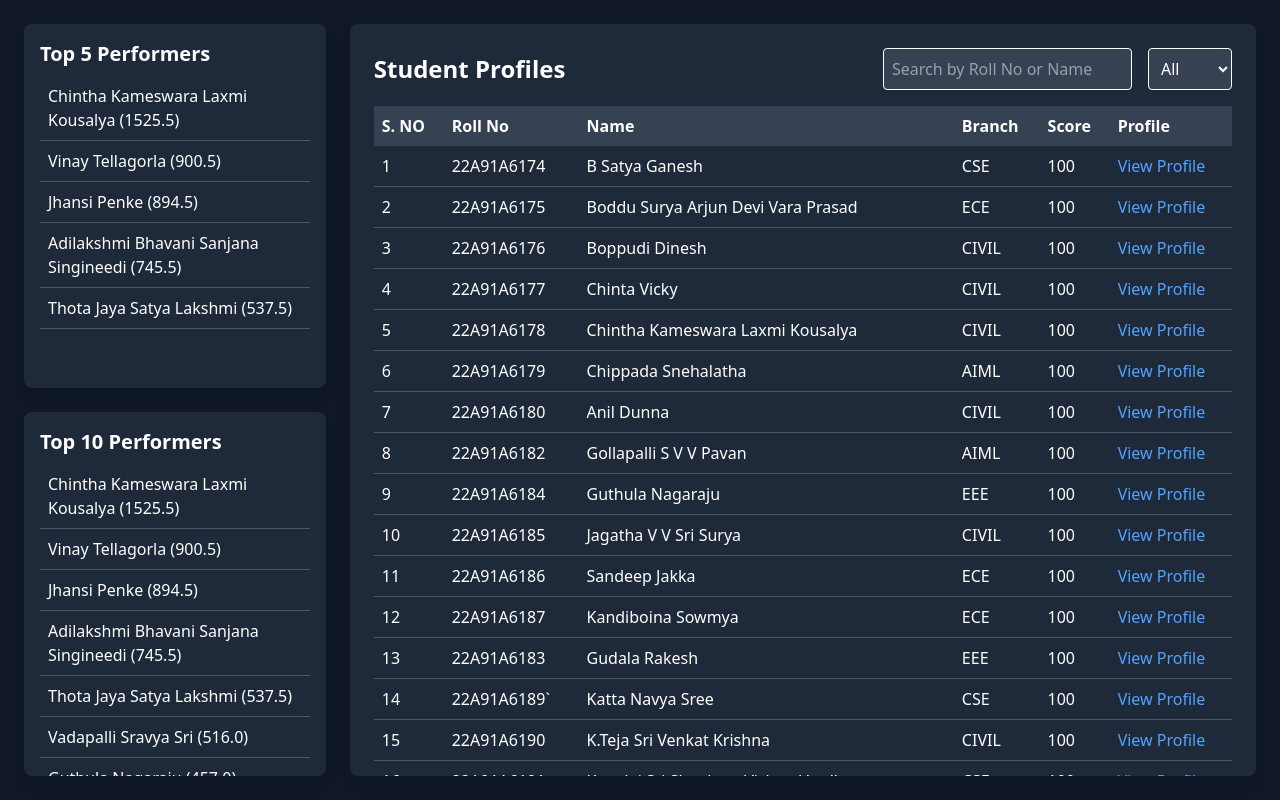
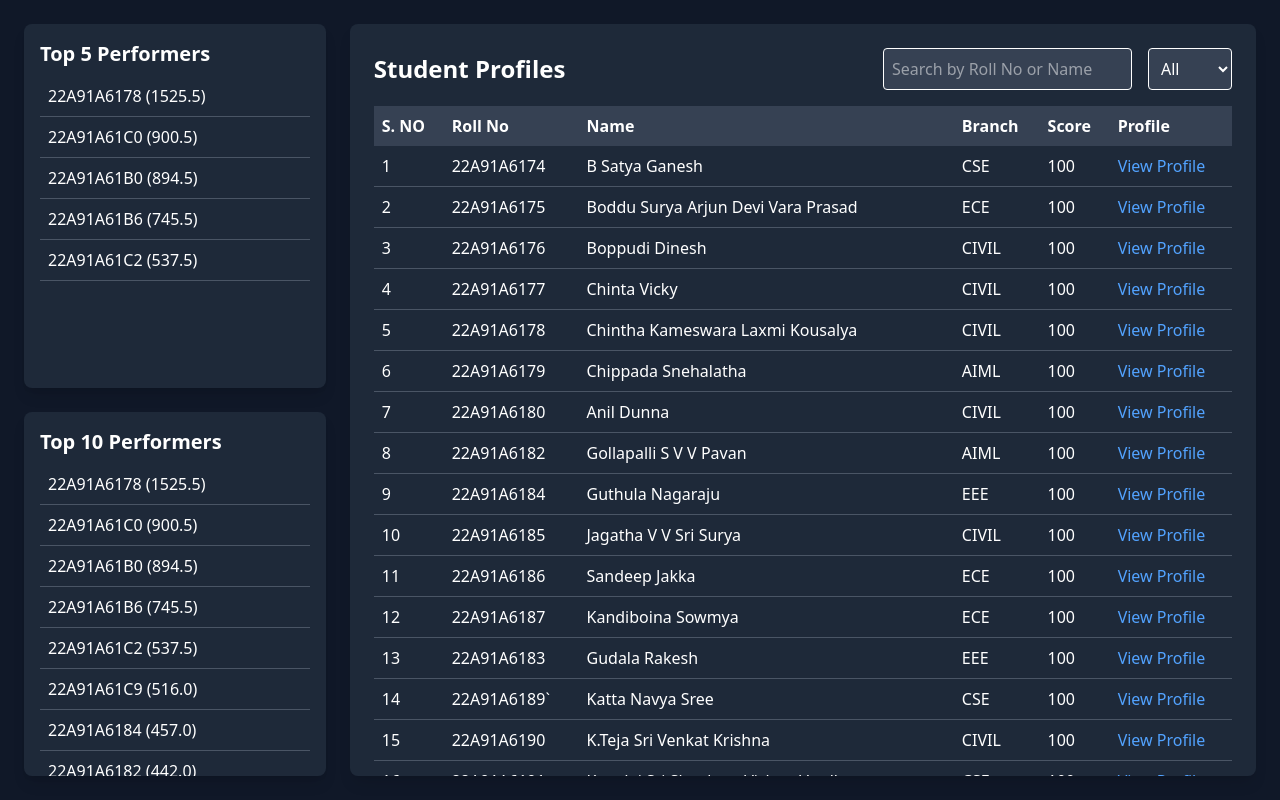
Before and after one commit to gspavan07/coding-profile-tracker, a React (Vite) app: page / in a window 1280 px wide. Built offline with nearby package versions, Linux system fonts and the light colour scheme.

Commit message:
updateprofile

```diff
--- a/src/App.jsx
+++ b/src/App.jsx
@@ -78,8 +78,8 @@ function App() {
             <h2 className="text-xl font-semibold mb-2">{title}</h2>
             <ul>
               {list.map((student, index) => (
-                <li key={index} className="border-b border-gray-600 p-2">
-                  {student.name} ({student.performance.toFixed(1)})
+                <li key={index} onClick={() => setSelectedStudent(student)} className="border-b border-gray-600 p-2 cursor-pointer">
+                  {student.roll} ({student.performance.toFixed(1)})
                 </li>
               ))}
             </ul>
--- a/src/components/StdProfile.jsx
+++ b/src/components/StdProfile.jsx
@@ -8,8 +8,8 @@ const StdProfile = ({ selectedStudent, onClick }) => {
   };
   return (
     <div className="fixed inset-0 flex items-center justify-center bg-[#00000063]">
-      <div className="bg-gray-800 flex flex-col justify-center items-center text-white p-6 rounded-lg w-96">
-        <h2 className="text-xl font-bold mb-2 text-center">
+      <div className="bg-gray-800 flex flex-col justify-center items-center text-white p-6 rounded-lg min-w-96 max-w-3xl">
+      <h2 className="text-xl font-bold mb-2 text-center underline">
           {selectedStudent.name}
         </h2>
         <p>
@@ -18,11 +18,12 @@ const StdProfile = ({ selectedStudent, onClick }) => {
         <img
           src="img.jpg"
           alt={selectedStudent.name}
-          className="w-40 h-40 object-cover rounded-full mb-4"
+          className="w-40 h-40 object-cover rounded-full mb-4 "
         />
-        <div className="w-full">
+
+        <div className="w-full flex flex-1/3 un">
           <div>
-            <p>
+            <p className="underline">
               <strong>GeekForGeeks</strong>
             </p>
             <div className="px-5">
@@ -46,7 +47,7 @@ const StdProfile = ({ selectedStudent, onClick }) => {
             </div>
           </div>
           <div className={selectedStudent.codechef.Username ? "" : "hidden"}>
-            <p>
+            <p className="underline">
               <strong>CodeChef</strong>
             </p>
             <div className="px-5">
@@ -65,7 +66,7 @@ const StdProfile = ({ selectedStudent, onClick }) => {
             </div>
           </div>
           <div className={selectedStudent.codechef.Username ? "" : "hidden"}>
-            <p>
+            <p className="underline">
               <strong> HackerRank</strong>
             </p>
             <div className="px-5">
```
